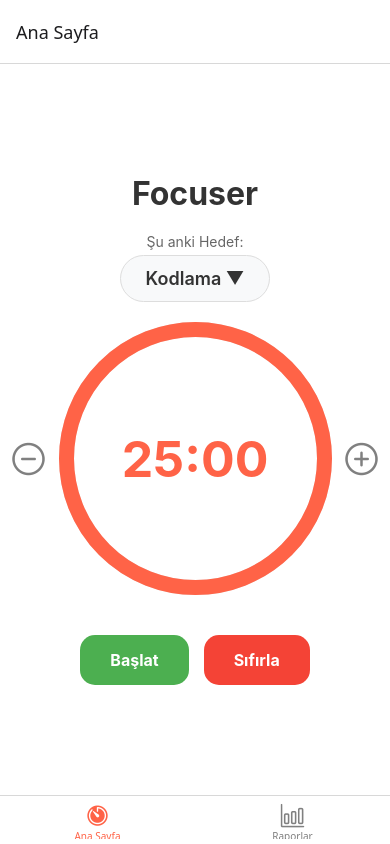
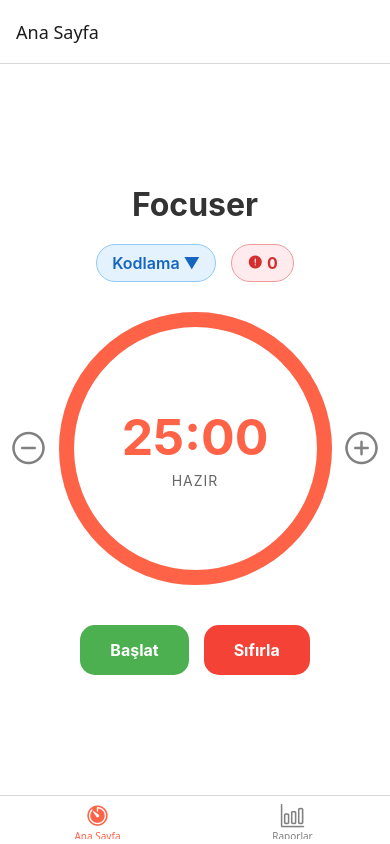
Before and after one commit to Sem1hh/Focuser, a React Native app: screen / in a window 390 px wide. Built offline with nearby package versions, Linux system fonts and the light colour scheme.

Commit message:
AppState  sistemi eklendi

```diff
--- a/src/screens/HomeScreen.js
+++ b/src/screens/HomeScreen.js
@@ -1,9 +1,9 @@
-import React, { useState, useEffect } from 'react';
-import { View, Text, StyleSheet, TouchableOpacity, Alert, Dimensions, Modal, FlatList } from 'react-native';
+import React, { useState, useEffect, useRef } from 'react';
+import { View, Text, StyleSheet, TouchableOpacity, Alert, Dimensions, Modal, FlatList, AppState } from 'react-native';
 import { Ionicons } from '@expo/vector-icons';
 import Svg, { Circle } from 'react-native-svg';
 
-// Ekran boyutları
+// Ekran boyutları ve SVG Ayarları
 const { width } = Dimensions.get('window');
 const CIRCLE_SIZE = width * 0.7;
 const STROKE_WIDTH = 15;
@@ -16,11 +16,17 @@ export default function HomeScreen() {
   const [timeLeft, setTimeLeft] = useState(25 * 60);
   const [isActive, setIsActive] = useState(false);
   const [selectedCategory, setSelectedCategory] = useState('Kodlama');
-
-  // YENİ: Modal'ın görünürlüğünü kontrol eden state
   const [modalVisible, setModalVisible] = useState(false);
 
-  // Kategori Listesi (Proje dosyasındaki örnekler)
+  // Dikkat Dağınıklığı Sayısı
+  const [distractionCount, setDistractionCount] = useState(0);
+
+  // AppState Referansı (Uygulamanın durumu)
+  const appState = useRef(AppState.currentState);
+  // "Kullanıcı az önce çıktı mı?" kontrolü için bayrak
+  const didDistract = useRef(false);
+
+  // Kategori Listesi
   const categories = [
     { id: '1', name: 'Kodlama', icon: 'code-slash' },
     { id: '2', name: 'Ders Çalışma', icon: 'school' },
@@ -29,6 +35,39 @@ export default function HomeScreen() {
     { id: '5', name: 'Spor', icon: 'fitness' },
     { id: '6', name: 'Meditasyon', icon: 'leaf' },
   ];
+
+  // --- APP STATE (ODAKLANMA TAKİBİ) ---
+  useEffect(() => {
+    const subscription = AppState.addEventListener('change', nextAppState => {
+
+      // 1. SENARYO: Uygulamadan Çıkılıyor (Background'a geçiş)
+      if (
+        appState.current.match(/active/) &&
+        nextAppState.match(/inactive|background/) &&
+        isActive
+      ) {
+        setIsActive(false); // Sayacı durdur
+        setDistractionCount(prev => prev + 1); // Hatayı 1 artır
+        didDistract.current = true; // "Kaçtı" diye not al
+      }
+
+      // 2. SENARYO: Uygulamaya Geri Dönülüyor (Active'e geçiş)
+      if (
+        appState.current.match(/inactive|background/) &&
+        nextAppState === 'active' &&
+        didDistract.current // Eğer kaçtığı için not almışsak
+      ) {
+        Alert.alert("Dikkat!", "Uygulamadan ayrıldığın için sayaç duraklatıldı.");
+        didDistract.current = false; // Notu sıfırla
+      }
+
+      appState.current = nextAppState;
+    });
+
+    return () => {
+      subscription.remove();
+    };
+  }, [isActive]);
 
   // --- ZAMANLAYICI MANTIĞI ---
   useEffect(() => {
@@ -64,12 +103,12 @@ export default function HomeScreen() {
   const handleReset = () => {
     setIsActive(false);
     setTimeLeft(initialTime);
+    setDistractionCount(0); // Sıfırlayınca hataları da temizle
   };
 
-  // Kategori Seçilince Çalışacak Fonksiyon
   const handleSelectCategory = (categoryName) => {
-    setSelectedCategory(categoryName); // Seçimi güncelle
-    setModalVisible(false); // Pencereyi kapat
+    setSelectedCategory(categoryName);
+    setModalVisible(false);
   };
 
   const progress = timeLeft / initialTime;
@@ -80,56 +119,47 @@ export default function HomeScreen() {
 
       <Text style={styles.headerTitle}>Focuser</Text>
 
-      {/* --- KATEGORİ SEÇİM BUTONU --- */}
-      <View style={styles.categoryContainer}>
-        <Text style={styles.categoryLabel}>Şu anki Hedef:</Text>
+      {/* --- ÜST BİLGİ ALANI --- */}
+      <View style={styles.infoRow}>
+        {/* Kategori Seçimi */}
+        <TouchableOpacity
+          style={styles.categoryBadge}
+          onPress={() => setModalVisible(true)}
+          disabled={isActive}
+        >
+          <Text style={styles.categoryBadgeText}>{selectedCategory} ▼</Text>
+        </TouchableOpacity>
 
-        {/* Tıklayınca Modal açılacak */}
-        <TouchableOpacity
-          style={styles.categoryButton}
-          onPress={() => setModalVisible(true)}
-          disabled={isActive} // Sayaç çalışırken kategori değiştirilemez
-        >
-          <Text style={styles.categoryButtonText}>{selectedCategory} ▼</Text>
-        </TouchableOpacity>
+        {/* Dikkat Kaybı Sayacı */}
+        <View style={styles.distractionBadge}>
+          <Ionicons name="alert-circle" size={16} color="#d32f2f" />
+          <Text style={styles.distractionText}> {distractionCount}</Text>
+        </View>
       </View>
 
-      {/* --- MODAL (AÇILIR PENCERE) --- */}
-      <Modal
-        animationType="slide"
-        transparent={true}
-        visible={modalVisible}
-        onRequestClose={() => setModalVisible(false)}
-      >
+      {/* --- MODAL (KATEGORİ PENCERESİ) --- */}
+      <Modal animationType="slide" transparent={true} visible={modalVisible} onRequestClose={() => setModalVisible(false)}>
         <View style={styles.modalOverlay}>
           <View style={styles.modalContent}>
             <Text style={styles.modalTitle}>Bir Kategori Seç</Text>
-
             <FlatList
               data={categories}
               keyExtractor={(item) => item.id}
               renderItem={({ item }) => (
-                <TouchableOpacity
-                  style={styles.modalItem}
-                  onPress={() => handleSelectCategory(item.name)}
-                >
+                <TouchableOpacity style={styles.modalItem} onPress={() => handleSelectCategory(item.name)}>
                   <Ionicons name={item.icon} size={24} color="#555" style={{ marginRight: 15 }} />
                   <Text style={styles.modalItemText}>{item.name}</Text>
                 </TouchableOpacity>
               )}
             />
-
-            <TouchableOpacity
-              style={styles.closeButton}
-              onPress={() => setModalVisible(false)}
-            >
+            <TouchableOpacity style={styles.closeButton} onPress={() => setModalVisible(false)}>
               <Text style={styles.closeButtonText}>Kapat</Text>
             </TouchableOpacity>
           </View>
         </View>
       </Modal>
 
-      {/* --- SAYAÇ --- */}
+      {/* --- SAYAÇ VE SVG --- */}
       <View style={styles.timerWrapper}>
         {!isActive && (
           <TouchableOpacity onPress={() => changeTime(-5)} style={styles.adjustButton}>
@@ -156,6 +186,7 @@ export default function HomeScreen() {
           </Svg>
           <View style={styles.textOverlay}>
             <Text style={styles.timerText}>{formatTime(timeLeft)}</Text>
+            <Text style={styles.statusText}>{isActive ? 'Odaklan!' : 'Hazır'}</Text>
           </View>
         </View>
 
@@ -166,7 +197,7 @@ export default function HomeScreen() {
         )}
       </View>
 
-      {/* --- BUTONLAR --- */}
+      {/* --- KONTROL BUTONLARI --- */}
       <View style={styles.buttonContainer}>
         {!isActive ? (
           <TouchableOpacity style={[styles.button, styles.startButton]} onPress={handleStart}>
@@ -191,71 +222,27 @@ const styles = StyleSheet.create({
   container: { flex: 1, backgroundColor: '#fff', alignItems: 'center', justifyContent: 'center' },
   headerTitle: { fontSize: 32, fontWeight: 'bold', marginBottom: 20, color: '#333' },
 
-  // Kategori Butonu
-  categoryContainer: { marginBottom: 20, alignItems: 'center' },
-  categoryLabel: { fontSize: 14, color: '#666', marginBottom: 5 },
-  categoryButton: {
-    backgroundColor: '#f8f9fa',
-    paddingHorizontal: 25,
-    paddingVertical: 12,
-    borderRadius: 25,
-    borderWidth: 1,
-    borderColor: '#ddd'
-  },
-  categoryButtonText: { fontSize: 18, fontWeight: '600', color: '#333' },
+  infoRow: { flexDirection: 'row', alignItems: 'center', gap: 15, marginBottom: 30 },
+  categoryBadge: { backgroundColor: '#e3f2fd', paddingHorizontal: 15, paddingVertical: 8, borderRadius: 20, borderWidth: 1, borderColor: '#90caf9' },
+  categoryBadgeText: { fontSize: 16, fontWeight: '600', color: '#1565c0' },
+  distractionBadge: { backgroundColor: '#ffebee', flexDirection: 'row', alignItems: 'center', paddingHorizontal: 15, paddingVertical: 8, borderRadius: 20, borderWidth: 1, borderColor: '#ef9a9a' },
+  distractionText: { fontSize: 16, fontWeight: 'bold', color: '#d32f2f' },
 
-  // --- MODAL STİLLERİ ---
-  modalOverlay: {
-    flex: 1,
-    backgroundColor: 'rgba(0,0,0,0.5)', // Arka planı karartma
-    justifyContent: 'center',
-    alignItems: 'center',
-  },
-  modalContent: {
-    width: '80%',
-    backgroundColor: 'white',
-    borderRadius: 20,
-    padding: 20,
-    maxHeight: '60%', // Ekranın %60'ını kaplasın
-    elevation: 5,
-  },
-  modalTitle: {
-    fontSize: 20,
-    fontWeight: 'bold',
-    marginBottom: 15,
-    textAlign: 'center',
-    color: '#333',
-  },
-  modalItem: {
-    flexDirection: 'row',
-    alignItems: 'center',
-    paddingVertical: 15,
-    borderBottomWidth: 1,
-    borderBottomColor: '#eee',
-  },
-  modalItemText: {
-    fontSize: 18,
-    color: '#333',
-  },
-  closeButton: {
-    marginTop: 15,
-    backgroundColor: 'tomato',
-    padding: 10,
-    borderRadius: 10,
-    alignItems: 'center',
-  },
-  closeButtonText: {
-    color: 'white',
-    fontWeight: 'bold',
-    fontSize: 16,
-  },
+  modalOverlay: { flex: 1, backgroundColor: 'rgba(0,0,0,0.5)', justifyContent: 'center', alignItems: 'center' },
+  modalContent: { width: '80%', backgroundColor: 'white', borderRadius: 20, padding: 20, maxHeight: '60%', elevation: 5 },
+  modalTitle: { fontSize: 20, fontWeight: 'bold', marginBottom: 15, textAlign: 'center', color: '#333' },
+  modalItem: { flexDirection: 'row', alignItems: 'center', paddingVertical: 15, borderBottomWidth: 1, borderBottomColor: '#eee' },
+  modalItemText: { fontSize: 18, color: '#333' },
+  closeButton: { marginTop: 15, backgroundColor: 'tomato', padding: 10, borderRadius: 10, alignItems: 'center' },
+  closeButtonText: { color: 'white', fontWeight: 'bold', fontSize: 16 },
 
-  // Sayaç Stilleri (Aynı)
   timerWrapper: { flexDirection: 'row', alignItems: 'center', justifyContent: 'center', marginBottom: 40 },
   adjustButton: { padding: 10, zIndex: 10 },
   svgContainer: { width: CIRCLE_SIZE, height: CIRCLE_SIZE, alignItems: 'center', justifyContent: 'center' },
   textOverlay: { position: 'absolute', justifyContent: 'center', alignItems: 'center' },
   timerText: { fontSize: 50, fontWeight: 'bold', color: 'tomato' },
+  statusText: { fontSize: 14, color: '#666', marginTop: 5, textTransform: 'uppercase', letterSpacing: 1 },
+
   buttonContainer: { flexDirection: 'row', gap: 15 },
   button: { paddingVertical: 15, paddingHorizontal: 30, borderRadius: 15, minWidth: 100, alignItems: 'center' },
   startButton: { backgroundColor: '#4CAF50' },
```
